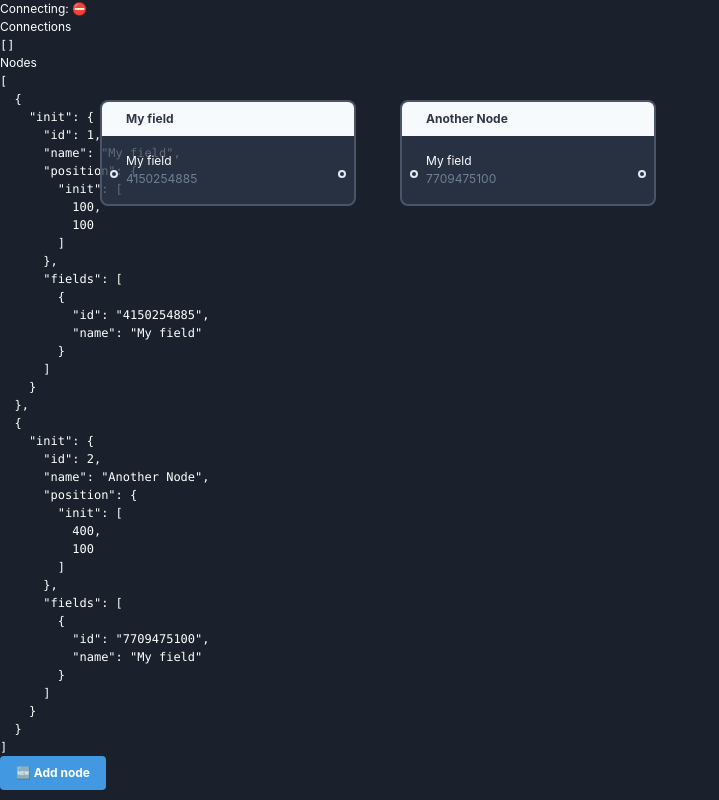
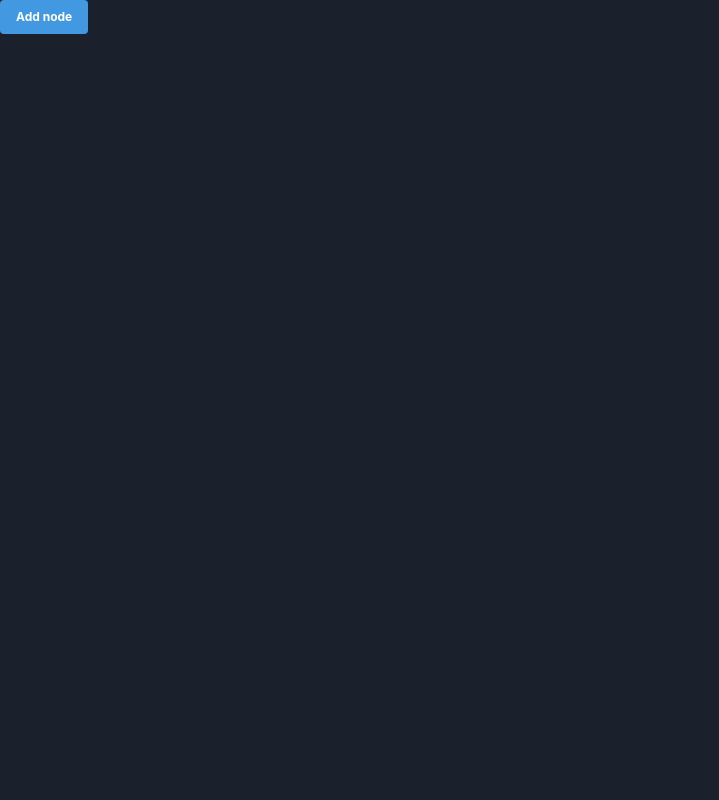
Before and after one commit to gsimone/strand, a React (Create React App) app: page / in a window 1280 px wide. Shown: the whole page, without its empty margins (0-719 px from the left). Built offline with nearby package versions, Linux system fonts and the light colour scheme; the HTML template or start-up script is replaced by a standard one.

Commit message:
progress

```diff
--- a/src/App.tsx
+++ b/src/App.tsx
@@ -1,41 +1,22 @@
 import React, { useCallback } from "react";
 import { Provider as Jotai, useAtom } from 'jotai'
 
-import { createNodeAtom, connectionStateAtom, nodesAtom, connectionsAtom } from './atoms'
+import { createNodeAtom, nodesAtom } from './atoms'
 
-import Node from './components/Node'
 import Canvas from './components/Canvas'
 
 function Nodes() {
-  const [nodes, setNodes] = useAtom(nodesAtom);
-  const [{ connecting }] = useAtom(connectionStateAtom)
-  const [connections] = useAtom(connectionsAtom)
+  const [, setNodes] = useAtom(nodesAtom);
 
   const onAdd = useCallback(() => {
     setNodes(state => [ ...state, createNodeAtom({ id: new Date().getTime() }) ])
   }, [setNodes])
 
   return (
-    <>
-    <h1>
-      Connecting: {connecting ? "✅" : "⛔"}
-    </h1>
 
-    <h3>Connections</h3>
-    <pre>
-      {JSON.stringify(connections, null, '  ')}
-    </pre>
-
-    <h3>Nodes</h3>
-    <pre>
-      {JSON.stringify(nodes, null, '  ')}
-    </pre>
-    {nodes.map((node, i) => <Node nodeAtom={node} />)}
     <div>
-        {/* eslint-disable-next-line */}
-        <button className="bg-blue-500 hover:bg-blue-700 text-white font-bold py-2 px-4 rounded" onClick={onAdd}> 🆕 Add node</button>
+        <button className="bg-blue-500 hover:bg-blue-700 text-white font-bold py-2 px-4 rounded" onClick={onAdd}> Add node</button>
     </div>
-    </>
   )
 
 }
--- a/src/atoms.tsx
+++ b/src/atoms.tsx
@@ -1,5 +1,5 @@
 import { atom, WritableAtom } from 'jotai'
-import { Ref } from 'react'
+import { createRef, Ref } from 'react'
 
 const uuid = () => new Date().getTime()
 
@@ -26,46 +26,55 @@ export const createNodeAtom = ({
   name,
   position: atom(position),
   fields: [{
-    id: `${Math.floor(Math.random() * uuid() / 100)}`,
+    id: `field-${Math.floor(Math.random() * uuid() / 1000000000)}`,
     name: "My field"
   }]
 })
 
 export const nodesAtom = atom([
-  createNodeAtom({ id: 1, position: [100, 100]}),
-  createNodeAtom({ id: 2, name: "Another Node", position: [400, 100]})
+  createNodeAtom({ id: "node-1", position: [100, 100]}),
+  createNodeAtom({ id: "node-2", name: "Another Node", position: [400, 100]})
 ])
 
 
-type ConnectionInput = {
-  node: string,
-  field: string
+export enum ConnectorDirection {
+  input = "INPUT",
+  output = "OUTPUT"
 }
 
-type connection = ConnectionInput[]
+export type Connector = {
+  node: string,
+  field: string,
+  direction: ConnectorDirection
+}
+
+type connection = string[]
 
 export const connectionsAtom = atom<connection[]>([])
 
-export function createConnection(input: ConnectionInput, output: ConnectionInput): connection {
-  return [input, output]
+export function createConnection(input: Connector, output: Connector): connection {
+  return [makeConnectorId(input), makeConnectorId(output)]
 }
 
-type ConnectorsMap = {
+type ConnectorsRefMap = {
   [key: string]: Ref<HTMLDivElement>
 }
 
-export const connectorsAtom = atom<ConnectorsMap>({})
+/**
+ * Holds refs for all connectors, used to draw the lines
+ */
+export const connectorsRef = createRef<ConnectorsRefMap>()
+// @ts-expect-error
+connectorsRef.current = {}
 
-export function makeConnectorId(node: string, field: string, direction: string) {
-  return `${node}-${field}-${direction}`
+export function makeConnectorId({ node, field, direction }: Connector) {
+  return `${node}_${field}_${direction}`
 }
 
 export  const connectionStateAtom = atom<{
   connecting: boolean,
-  input?: any,
-  output?: any,
+  origin: Connector | null
 }>({
   connecting: false,
-  input: undefined,
-  output: undefined
+  origin: null
 })
--- a/src/components/Canvas.tsx
+++ b/src/components/Canvas.tsx
@@ -1,35 +1,64 @@
 
 import { useAtom } from 'jotai';
-import React, {useRef} from 'react'
-import { connectionsAtom, connectorsAtom, makeConnectorId } from '../atoms';
+import React, {useRef, useEffect, useCallback} from 'react'
+import { connectionsAtom, connectorsRef, connectionStateAtom, makeConnectorId } from '../atoms';
 
 const DRAW_INTERVAL = 16;
 
+type ClientRect = {
+  x: number,
+  y: number,
+  width: number,
+  height: number
+}
+
+function calcLine(a: ClientRect, b: ClientRect): number[] {
+
+  // @ts-ignore
+  const { x, y, width, height } = a
+  // @ts-ignore
+  const { x: bx, y: by } = b
+
+  return [
+    x + width / 2,
+    y + height / 2,
+    bx + width / 2,
+    by + height / 2,
+  ];
+
+}
+
 export default function Canvas() {
   const [connections] = useAtom(connectionsAtom)
-  const [connectors] = useAtom(connectorsAtom)
+  const [{ connecting, origin }] = useAtom(connectionStateAtom)
   const svg = useRef<SVGSVGElement>(null);
 
-  const draw = React.useCallback(
+  const mouse = useRef<number[]>([0, 0])
+
+  const draw = useCallback(
     function draw() {
       const coords = connections.map(connection => {
+        const [input, output] = connection
 
-        const [input, output] = connection
-        const inputRef = connectors[makeConnectorId(input.node, input.field, "input")];
-        const outputRef = connectors[makeConnectorId(output.node, output.field, "output")];
+        // @ts-expect-error
+        const inputRef = connectorsRef.current[input];
+        // @ts-expect-error
+        const outputRef = connectorsRef.current[output];
 
-        // @ts-ignore
-        const { x, y, width, height, } = inputRef.current.getBoundingClientRect();
-        // @ts-ignore
-        const { x: bx, y: by } = outputRef.current.getBoundingClientRect();
+        // @ts-expect-error
+        return calcLine(inputRef.current.getBoundingClientRect(), outputRef.current.getBoundingClientRect())
+      })
 
-        return [
-          x + width / 2,
-          y + height / 2,
-          bx + width / 2,
-          by + height / 2,
-        ];
-      })
+      if (connecting) {
+
+        const fakeLine =  calcLine(
+          // @ts-expect-error
+          connectorsRef.current[makeConnectorId(origin)].current.getBoundingClientRect(),
+          { x: mouse.current[0], y: mouse.current[1], width: 10, height: 10 },
+        )
+
+        coords.push(fakeLine)
+      }
 
       svg.current!.innerHTML = coords
         .map(
@@ -40,18 +69,27 @@ export default function Canvas() {
               ${(x2 + x) / 2},${y2}
               ${x2},${y2}"
             />
-        `
-        )
+        `)
         .join("");
 
     },
-    [connections, connectors]
+    [connecting, connections, origin]
   );
 
-  React.useEffect(() => {
+  useEffect(() => {
     const interval = setInterval(draw, DRAW_INTERVAL);
     return () => clearInterval(interval);
   }, [draw]);
+
+  useEffect(() => {
+    function handleMouse(e: MouseEvent) {
+      mouse.current = [e.clientX, e.clientY]
+    }
+
+    document.addEventListener('mousemove', handleMouse)
+
+    return () => document.removeEventListener('mousemove', handleMouse)
+  }, [])
 
   return (
     <svg
--- a/src/components/Connector.tsx
+++ b/src/components/Connector.tsx
@@ -5,73 +5,81 @@ import clsx from 'clsx'
 import {
   connectionStateAtom,
   connectionsAtom,
-  connectorsAtom,
   createConnection,
-  makeConnectorId
+  makeConnectorId,
+  connectorsRef,
+  ConnectorDirection
 } from '../atoms'
 
 import produce from 'immer';
 
-export default function Connector({ node, field, direction }) {
+type ConnectorProps = {
+  node: string,
+  field: string,
+  direction: ConnectorDirection
+}
+
+export default function Connector({ node, field, direction }: ConnectorProps) {
   const connectorRef = useRef<HTMLDivElement>(null)
+
   const [connectionState, setConnectionState] = useAtom(connectionStateAtom);
   const [, setConnections] = useAtom(connectionsAtom)
-  const [connectors, setConnectors] = useAtom(connectorsAtom)
 
   /**
    * Register the connector ref, will be used to draw the connection lines
    */
   useEffect(() => {
+    const id = makeConnectorId({ node, field, direction })
+    // @ts-expect-error
+    connectorsRef.current[id] = connectorRef
+  }, [direction, node, field])
 
-    const id = makeConnectorId(node, field, direction)
-
-    console.log("add new connector ", id)
-
-    setConnectors(connectors => ({
-      ...connectors,
-      [id]: connectorRef
-    }))
-
-  }, [direction, node, field, setConnectors])
-
-  const { input, connecting, output } = connectionState
+  const {connecting, origin } = connectionState
 
   // disable a connection when one the same direction is set
-  const disabled = (input || output)?.node === node
-  const active = (direction === "input" && input?.field === field) || (direction === "output" && output?.field === field)
+  const disabled = origin?.node === node || origin?.direction === direction;
+  const active = true
 
   /**
    * The node is a candidate if we are connecting and it's not disabled
    */
-  const candidate = connecting && !disabled && (input || output).node !== node
+  const candidate = connecting && !disabled
 
   const handleClick = useCallback((field, direction) => {
 
     if (disabled) return
-    if (input === field) return
 
     /**
      * If we are already connecting, close a connection
      */
     if (connecting === true) {
+      setConnectionState({ connecting: false, origin: null })
+      setConnections(produce(connections => {
+        connections.push(createConnection(origin!, {field, node,direction}))
+      }))
+    }  else {
+      setConnectionState(produce(draft => {
+        draft.connecting = true
+        draft.origin = { field, node, direction }
+      }))
+    }
 
-      setConnections(produce(connections => {
-        const connection = direction === "input" ? createConnection({ field, node}, output) : createConnection(input, {field, node})
-        connections.push(connection)
-      }))
+      // setConnections(produce(connections => {
+      //   const connection = direction === "input" ?
+      //     createConnection({ field, node}, output) :
+      //     createConnection([input, {field, node}])
+      //   connections.push(connection)
+      // }))
 
-      setConnectionState({ connecting: false, input: undefined, output: undefined })
-    } else {
+      // setConnectionState({ connecting: false, connectors: [] })
+    // } else {
       // Otherwise start a new connection and set the input/output
 
-      setConnectionState(produce(draft => {
-        draft.connecting = true
-        draft[direction] = { field, node }
-      }))
 
-    }
 
-  }, [connecting, disabled, input, node, output, setConnectionState, setConnections])
+    // }
+
+  }, [connecting, disabled, node, origin, setConnectionState, setConnections])
 
   return (
     <div
--- a/src/components/Node.tsx
+++ b/src/components/Node.tsx
@@ -4,7 +4,7 @@ import { useAtom, WritableAtom } from 'jotai'
 import NodePosition from './NodePosition'
 import Connector from './Connector'
 
-import { Node as NodeType } from '../atoms'
+import { ConnectorDirection, Node as NodeType } from '../atoms'
 
 type NodeProps = {
   nodeAtom: WritableAtom<NodeType, NodeType>
@@ -33,12 +33,12 @@ export default function Node({ nodeAtom }: NodeProps) {
           <div className="mt-2 p-2 ">
             {fields.map((field) => (
               <div className="flex space-x-2 items-center group">
-                <Connector node={id} field={field.id} direction="input" />
+                <Connector node={id} field={field.id} direction={ConnectorDirection.input} />
                 <div className="flex-1 mb-2">
                   {field.name}
                   <div className="text-xs text-gray-600">{field.id}</div>
                 </div>
-                <Connector node={id} field={field.id} direction="output" />
+                <Connector node={id} field={field.id} direction={ConnectorDirection.output} />
               </div>
             ))}
           </div>
```
